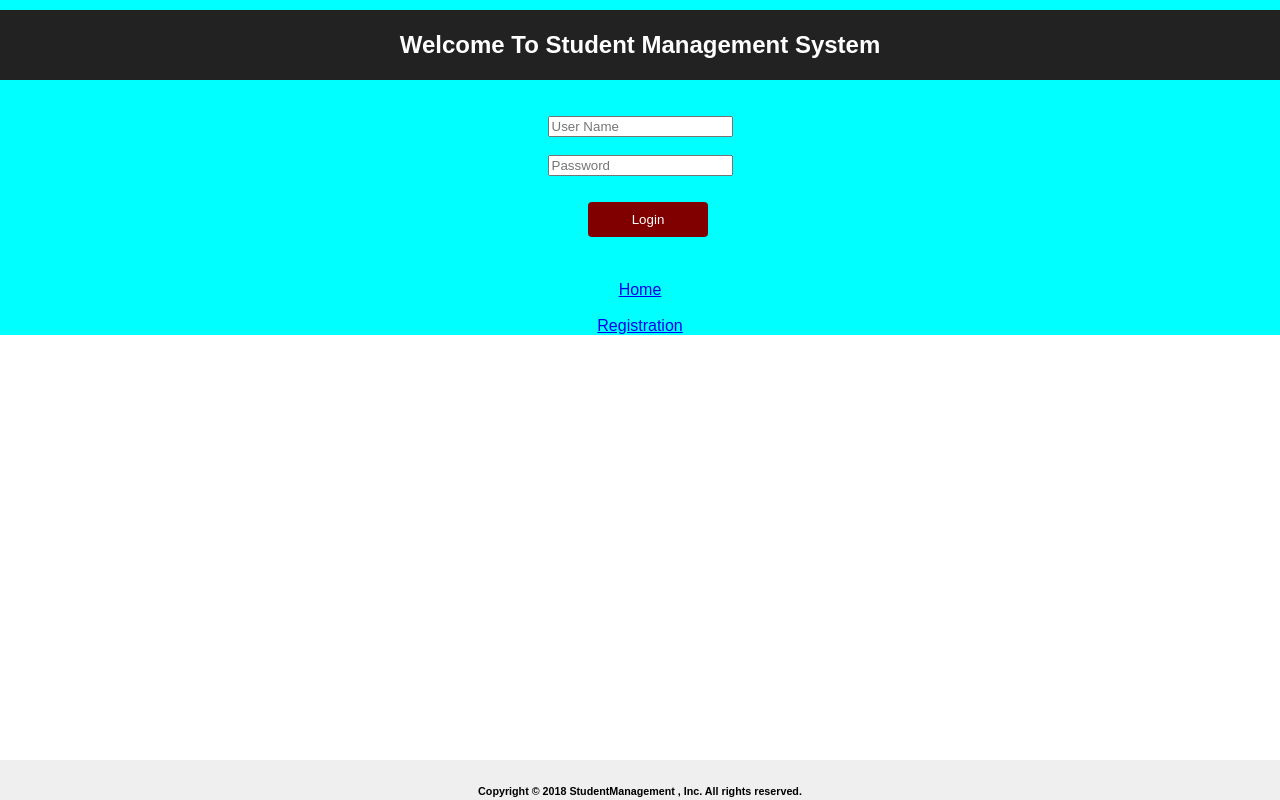
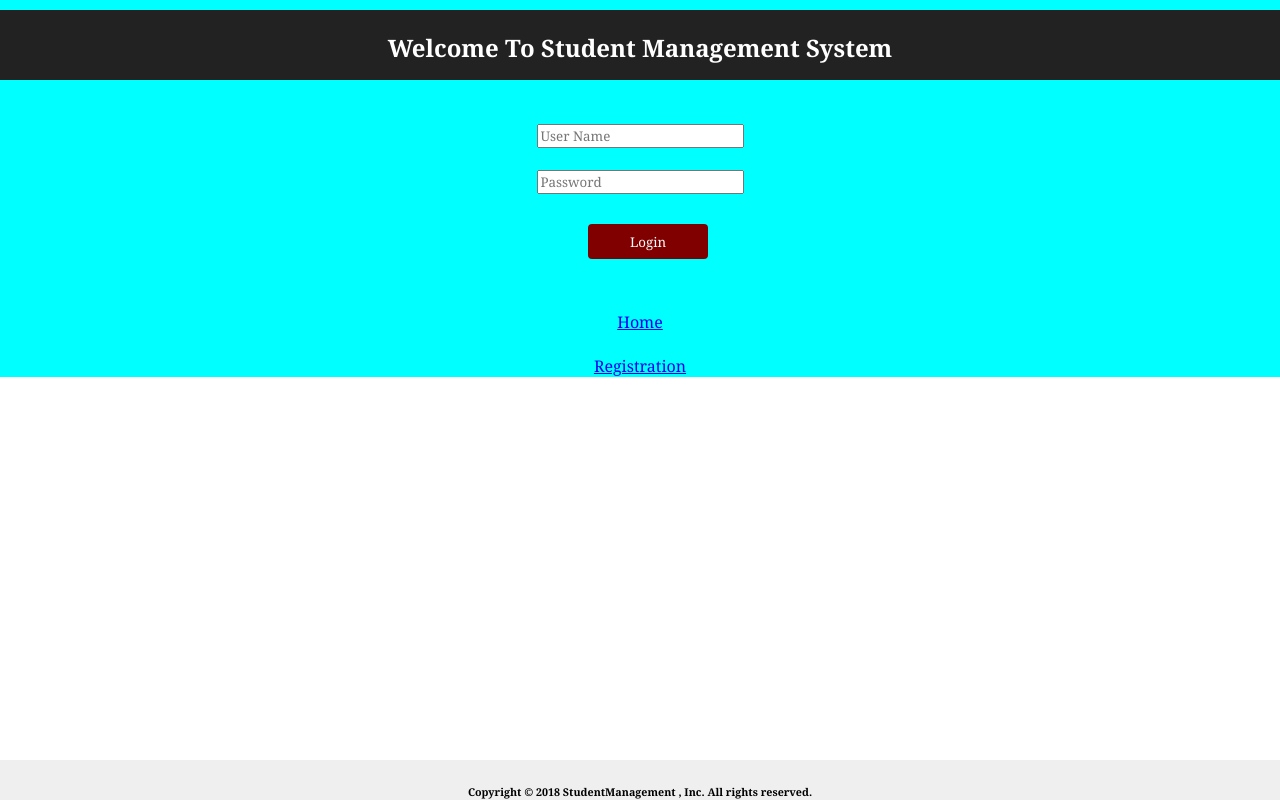
Before and after one commit to Aman26Pawar/temporary, a React (Create React App) app in the folder both_student-management/: page / in a window 1280 px wide. Built offline with nearby package versions, Linux system fonts and the light colour scheme.

Commit message:
deleted files

```diff
--- a/both_student-management/src/App.css
+++ b/both_student-management/src/App.css
@@ -1,3 +1,7 @@
+* {
+  box-sizing: border-box;
+  font-family: Cambria, Cochin, Georgia, Times, 'Times New Roman', serif;
+}
 .App {
   text-align: center;
   background-color: aqua;
```
